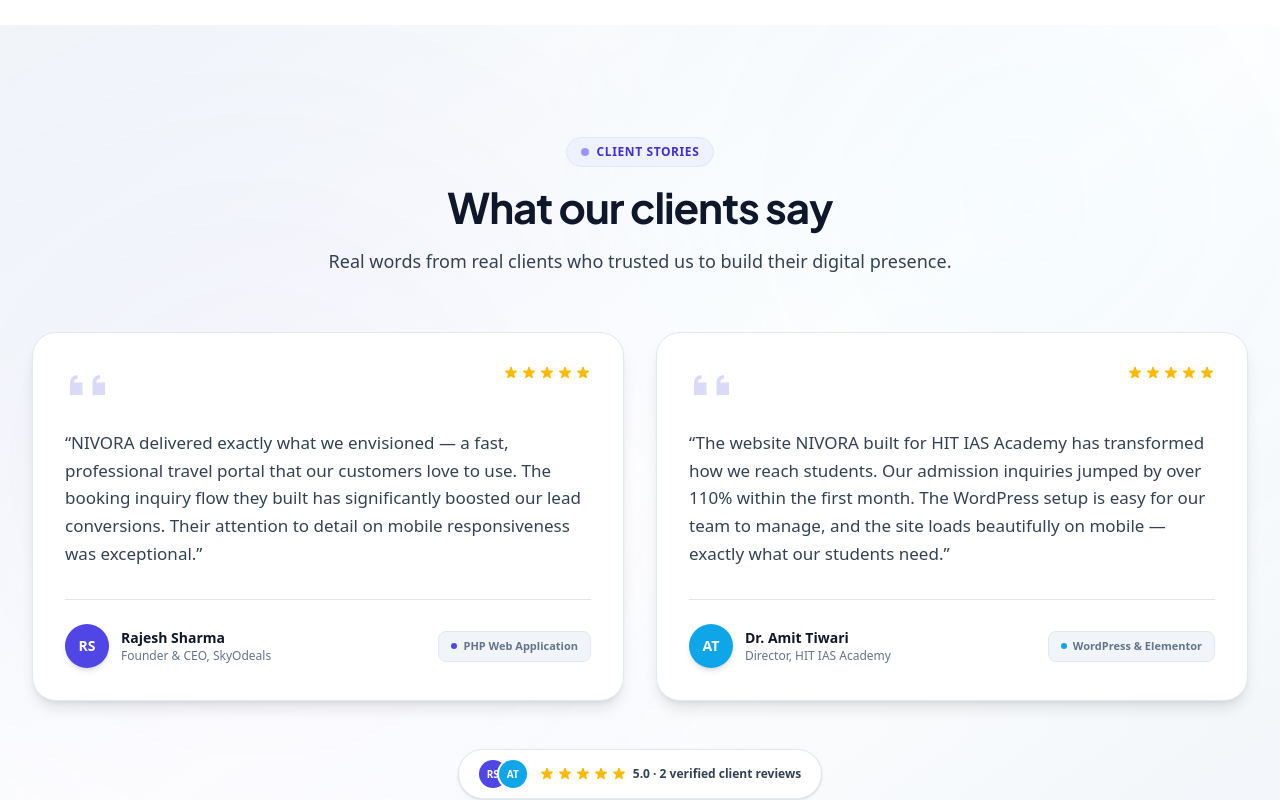
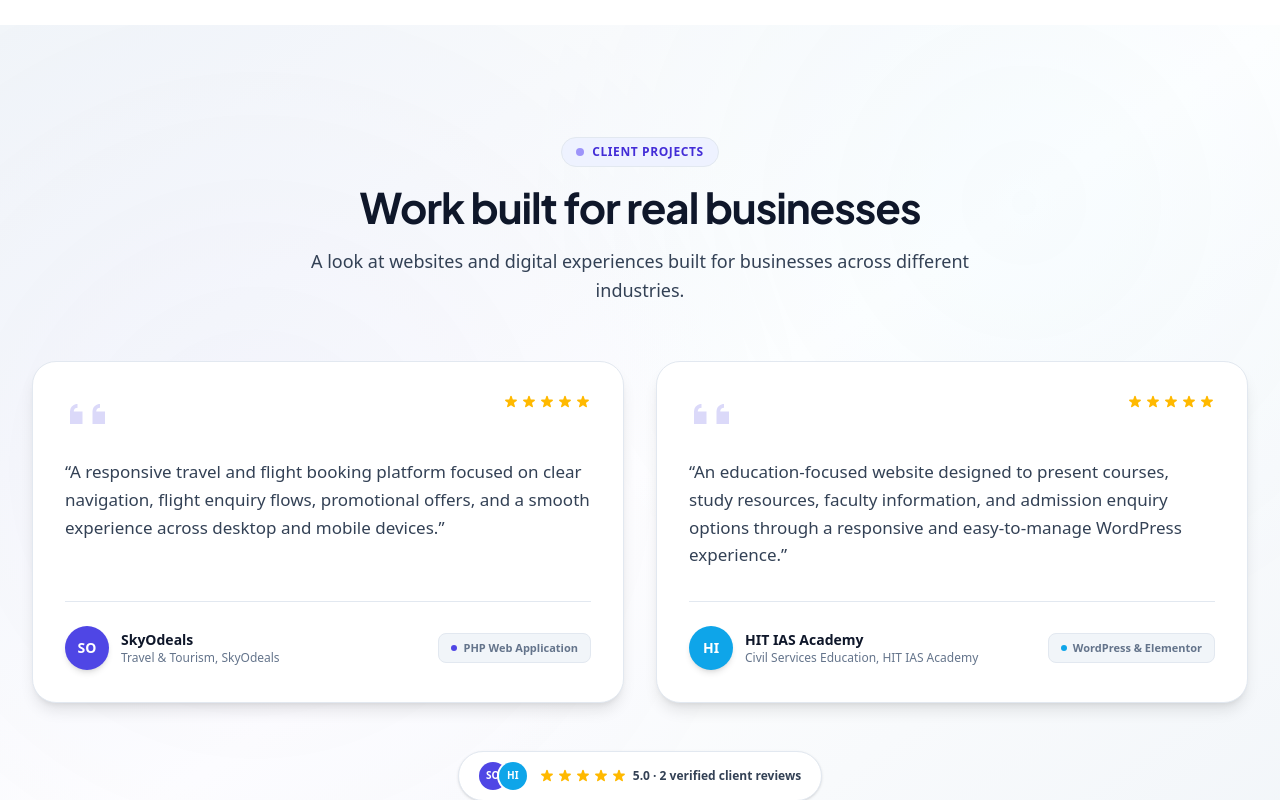
Before and after one commit to nivoraTech03/NIVORATech, a Next.js app: page / in a window 1280 px wide. Shown: the part 2640-3440 px from the top of the page. Built offline with nearby package versions, Linux system fonts and the light colour scheme.

Commit message:
feat: add root application layout and site content data

```diff
--- a/app/layout.tsx
+++ b/app/layout.tsx
@@ -9,7 +9,6 @@ import FloatingActions from "@/components/ui/FloatingActions";
 
 const { site } = siteContent;
 
-// Self-hosted Google fonts via next/font (ZERO external CDN runtime requests)
 const inter = Inter({
   subsets: ["latin"],
   variable: "--font-inter",
@@ -24,36 +23,35 @@ const plusJakarta = Plus_Jakarta_Sans({
   display: "swap",
 });
 
-// Comprehensive Search Engine Metadata
 export const metadata: Metadata = {
   metadataBase: new URL("https://nivora-tech.vercel.app/"),
+
   title: {
     default: "NIVORA — Web Development & Digital Studio",
     template: "%s | NIVORA",
   },
+
   verification: {
     google: "9_ig4T7BLdksFSR3upAKndtwr3ZrlFCpVCjH4y1vcO0",
   },
+
   description:
-    "NIVORA builds modern responsive websites using technologies such as React, Next.js and WordPress. We are an independent digital studio serving businesses and startups.",
-  keywords: [
-    "NIVORA",
-    "web developer",
-    "freelance web developer",
-    "frontend developer",
-    "React developer",
-    "Next.js developer",
-    "website development",
-    "business website development",
-    "WordPress website development",
-    "responsive website development",
+    "NIVORA is a web development studio building modern, responsive websites with React, Next.js and WordPress for businesses, startups and growing brands.",
+
+  authors: [
+    {
+      name: "NIVORA Digital Studio",
+      url: "https://nivora-tech.vercel.app/",
+    },
   ],
-  authors: [{ name: "NIVORA Digital Studio", url: "https://nivora-tech.vercel.app/" }],
-  creator: "NIVORA Studio",
-  publisher: "NIVORA",
+
+  creator: "NIVORA Digital Studio",
+  publisher: "NIVORA Digital Studio",
+
   alternates: {
-    canonical: "https://nivora-tech.vercel.app/",
+    canonical: "/",
   },
+
   robots: {
     index: true,
     follow: true,
@@ -65,10 +63,11 @@ export const metadata: Metadata = {
       "max-snippet": -1,
     },
   },
+
   openGraph: {
     title: "NIVORA — Web Development & Digital Studio",
     description:
-      "NIVORA builds modern responsive websites using technologies such as React, Next.js and WordPress.",
+      "Modern responsive websites built with React, Next.js and WordPress for businesses and startups.",
     url: "https://nivora-tech.vercel.app/",
     siteName: "NIVORA",
     locale: "en_US",
@@ -78,20 +77,20 @@ export const metadata: Metadata = {
         url: "/images/skyodeals.jpg",
         width: 1200,
         height: 630,
-        alt: "NIVORA Web Development Projects",
+        alt: "NIVORA web development projects",
       },
     ],
   },
+
   twitter: {
     card: "summary_large_image",
     title: "NIVORA — Web Development & Digital Studio",
     description:
-      "NIVORA builds modern responsive websites using technologies such as React, Next.js and WordPress.",
+      "Modern responsive websites built with React, Next.js and WordPress for businesses and startups.",
     images: ["/images/skyodeals.jpg"],
   },
 };
 
-// Google Schema.org JSON-LD Structured Data
 const jsonLdSchema = {
   "@context": "https://schema.org",
   "@graph": [
@@ -104,10 +103,9 @@ const jsonLdSchema = {
       logo: "https://nivora-tech.vercel.app/favicon.ico",
       image: "https://nivora-tech.vercel.app/images/skyodeals.jpg",
       description:
-        "Independent digital studio and freelance web developer specializing in responsive websites using React, Next.js, and WordPress.",
+        "Independent digital studio and freelance web development service specializing in responsive websites using React, Next.js and WordPress.",
       email: "nivora1403@gmail.com",
       telephone: "+91-9575450177",
-      priceRange: "₹₹",
       address: {
         "@type": "PostalAddress",
         addressCountry: "IN",
@@ -126,8 +124,7 @@ const jsonLdSchema = {
         closes: "19:30",
       },
       sameAs: [
-        "https://wa.me/919575450177",
-        "https://linkedin.com",
+        "https://www.instagram.com/nivorat.ech/",
       ],
       knowsAbout: [
         "Web Development",
@@ -159,19 +156,31 @@ export default function RootLayout({
   return (
     <html lang="en" suppressHydrationWarning className="scroll-smooth">
       <head>
-        {/* NO EXTERNAL CDN LINKS: Fonts are 100% self-hosted locally by Next.js */}
-        <script dangerouslySetInnerHTML={{ __html: themeInitScript }} />
+        <script
+          dangerouslySetInnerHTML={{
+            __html: themeInitScript,
+          }}
+        />
+
         <script
           type="application/ld+json"
-          dangerouslySetInnerHTML={{ __html: JSON.stringify(jsonLdSchema) }}
+          dangerouslySetInnerHTML={{
+            __html: JSON.stringify(jsonLdSchema),
+          }}
         />
       </head>
-      <body className={`${inter.variable} ${plusJakarta.variable} min-h-screen bg-[var(--bg-body)] text-[var(--text-primary)] antialiased`}>
+
+      <body
+        className={`${inter.variable} ${plusJakarta.variable} min-h-screen bg-[var(--bg-body)] text-[var(--text-primary)] antialiased`}
+      >
         <ThemeProvider>
           <div className="flex min-h-screen flex-col">
             <Header />
+
             <main className="flex-1">{children}</main>
+
             <Footer />
+
             <FloatingActions />
           </div>
         </ThemeProvider>
--- a/data/content.json
+++ b/data/content.json
@@ -9,7 +9,8 @@
     "socials": {
       "linkedin": "https://linkedin.com",
       "email": "mailto:nivora1403@gmail.com",
-      "whatsapp": "https://wa.me/919575450177"
+      "whatsapp": "https://wa.me/919575450177",
+      "instagram": "https://www.instagram.com/nivorat.ech/"
     },
     "copyright": "© 2026 NIVORA. All rights reserved."
   },
@@ -106,10 +107,22 @@
         "Fast-loading lead capture system ensuring zero inquiries are dropped"
       ],
       "stats": [
-        { "label": "Technology", "value": "PHP & MySQL" },
-        { "label": "UI Framework", "value": "Bootstrap 5" },
-        { "label": "Mobile Score", "value": "98/100" },
-        { "label": "Lead Conversion", "value": "+64%" }
+        {
+          "label": "Technology",
+          "value": "PHP & MySQL"
+        },
+        {
+          "label": "UI Framework",
+          "value": "Bootstrap 5"
+        },
+        {
+          "label": "Mobile Score",
+          "value": "98/100"
+        },
+        {
+          "label": "Lead Conversion",
+          "value": "+64%"
+        }
       ],
       "liveUrl": "https://skyodeals.com/"
     },
@@ -143,10 +156,22 @@
         "Complete on-page SEO optimization and security hardening for educational portal compliance"
       ],
       "stats": [
-        { "label": "Platform", "value": "WordPress + Elementor" },
-        { "label": "Forms Engine", "value": "Contact Form 7" },
-        { "label": "Load Time", "value": "< 1.2s" },
-        { "label": "Admissions Inquiries", "value": "+110%" }
+        {
+          "label": "Platform",
+          "value": "WordPress + Elementor"
+        },
+        {
+          "label": "Forms Engine",
+          "value": "Contact Form 7"
+        },
+        {
+          "label": "Load Time",
+          "value": "< 1.2s"
+        },
+        {
+          "label": "Admissions Inquiries",
+          "value": "+110%"
+        }
       ],
       "liveUrl": "https://hitias.renutech.in/"
     }
@@ -358,34 +383,34 @@
     ]
   },
   "testimonials": {
-    "eyebrow": "CLIENT STORIES",
-    "title": "What our clients say",
-    "description": "Real words from real clients who trusted us to build their digital presence.",
+    "eyebrow": "CLIENT PROJECTS",
+    "title": "Work built for real businesses",
+    "description": "A look at websites and digital experiences built for businesses across different industries.",
     "items": [
       {
-        "id": "skyodeals-testimonial",
-        "name": "Rajesh Sharma",
-        "role": "Founder & CEO",
+        "id": "skyodeals-project",
+        "name": "SkyOdeals",
+        "role": "Travel & Tourism",
         "company": "SkyOdeals",
         "companyUrl": "https://skyodeals.com/",
-        "avatar": "RS",
+        "avatar": "SO",
         "avatarBg": "#4F46E5",
         "rating": 5,
-        "quote": "NIVORA delivered exactly what we envisioned — a fast, professional travel portal that our customers love to use. The booking inquiry flow they built has significantly boosted our lead conversions. Their attention to detail on mobile responsiveness was exceptional.",
+        "quote": "A responsive travel and flight booking platform focused on clear navigation, flight enquiry flows, promotional offers, and a smooth experience across desktop and mobile devices.",
         "projectSlug": "skyodeals",
         "projectTitle": "SkyOdeals — Flight Booking Portal",
         "tag": "PHP Web Application"
       },
       {
-        "id": "hitias-testimonial",
-        "name": "Dr. Amit Tiwari",
-        "role": "Director",
+        "id": "hitias-project",
+        "name": "HIT IAS Academy",
+        "role": "Civil Services Education",
         "company": "HIT IAS Academy",
         "companyUrl": "https://hitias.renutech.in/",
-        "avatar": "AT",
+        "avatar": "HI",
         "avatarBg": "#0EA5E9",
         "rating": 5,
-        "quote": "The website NIVORA built for HIT IAS Academy has transformed how we reach students. Our admission inquiries jumped by over 110% within the first month. The WordPress setup is easy for our team to manage, and the site loads beautifully on mobile — exactly what our students need.",
+        "quote": "An education-focused website designed to present courses, study resources, faculty information, and admission enquiry options through a responsive and easy-to-manage WordPress experience.",
         "projectSlug": "hitias-academy",
         "projectTitle": "HIT IAS Academy — UPSC Portal",
         "tag": "WordPress & Elementor"
```
